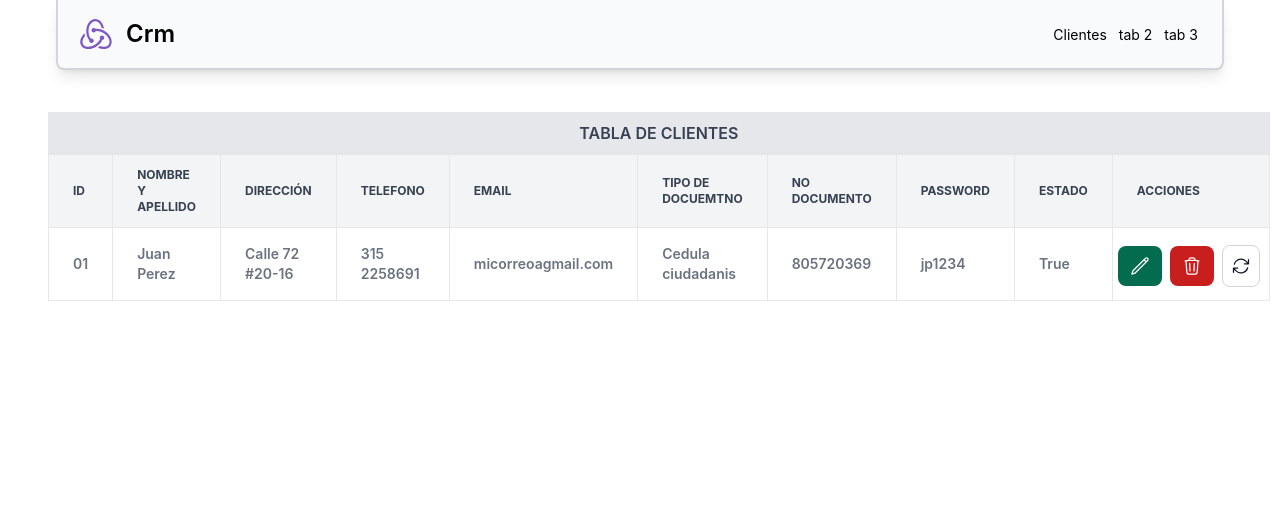
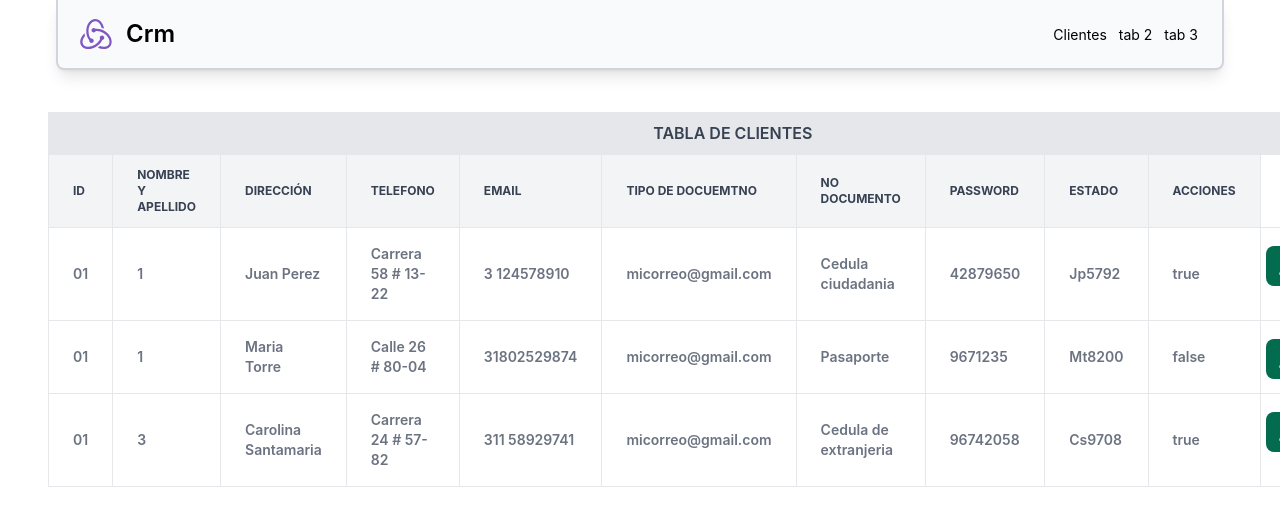
Before and after one commit to mandresblac/proyectoCrm, an Angular app: page /dashboard in a window 1280 px wide. Shown: the top 526 px of the page. Built offline with nearby package versions, Linux system fonts and the light colour scheme.

Commit message:
commit 15

```diff
--- a/src/app/components/sign-up/sign-up.component.html
+++ b/src/app/components/sign-up/sign-up.component.html
@@ -65,3 +65,4 @@
     Registrarse
   </button>
 </form>
+<!-- <app-ver-clientes [usuarios]="usuarios" /> -->
--- a/src/app/components/sign-up/sign-up.component.ts
+++ b/src/app/components/sign-up/sign-up.component.ts
@@ -4,10 +4,11 @@ import { VerClientesComponent } from '../../pages/ver-clientes/ver-clientes.comp
 @Component({
   selector: 'app-sign-up',
   standalone: true,
-  imports: [VerClientesComponent],
+  imports: [],
   templateUrl: './sign-up.component.html',
   styleUrl: './sign-up.component.css'
 })
 export class SignUpComponent {
+// usuarios: { id: number; nombre: string; direccion: string;
 
 }
--- a/src/app/core/interfaces/cliente.ts
+++ b/src/app/core/interfaces/cliente.ts
@@ -1,7 +1,7 @@
 export interface Cliente {
   id: number,
   nombre: string,
-  dirección: string,
+  direccion: string,
   telefono: string,
   email: string,
   tipoDocumento: string,
--- a/src/app/pages/ver-clientes/ver-clientes.component.html
+++ b/src/app/pages/ver-clientes/ver-clientes.component.html
@@ -25,16 +25,18 @@
     </thead>
 
     <tbody>
+      @for (cliente of misClientes; track $index) {
       <tr class="bg-white border-b dark:bg-gray-800 dark:border-gray-700">
         <td scope="border row" class="px-6 py-4">01</td>
-        <td class="border px-6 py-4">Juan Perez</td>
-        <td class="border px-6 py-4">Calle 72 #20-16</td>
-        <td class="border px-6 py-4">315 2258691</td>
-        <td class="border px-6 py-4">micorreoagmail.com</td>
-        <td class="border px-6 py-4">Cedula ciudadanis</td>
-        <td class="border px-6 py-4">805720369</td>
-        <td class="border px-6 py-4">jp1234</td>
-        <td class="border px-6 py-4">True</td>
+        <td class="border px-6 py-4">{{ cliente.id }}</td>
+        <td class="border px-6 py-4">{{ cliente.nombre }}</td>
+        <td class="border px-6 py-4">{{ cliente.direccion }}</td>
+        <td class="border px-6 py-4">{{ cliente.telefono }}</td>
+        <td class="border px-6 py-4">{{ cliente.email }}</td>
+        <td class="border px-6 py-4">{{ cliente.tipoDocumento }}</td>
+        <td class="border px-6 py-4">{{ cliente.numeroDocumento }}</td>
+        <td class="border px-6 py-4">{{ cliente.password }}</td>
+        <td class="border px-6 py-4">{{ cliente.estado }}</td>
         <td class="flex justify-center items-center mt-4 ml-1">
           <button
             type="button"
@@ -97,6 +99,7 @@
           </button>
         </td>
       </tr>
+      }
     </tbody>
   </table>
 </div>
--- a/src/app/pages/ver-clientes/ver-clientes.component.ts
+++ b/src/app/pages/ver-clientes/ver-clientes.component.ts
@@ -1,4 +1,5 @@
-import { Component, Input } from '@angular/core';
+import { Component, Input, OnInit } from '@angular/core';
+import { Cliente } from '../../core/interfaces/cliente';
 
 @Component({
   selector: 'app-ver-clientes',
@@ -7,6 +8,50 @@ import { Component, Input } from '@angular/core';
   templateUrl: './ver-clientes.component.html',
   styleUrl: './ver-clientes.component.css'
 })
-export class VerClientesComponent {
-  // @Input() data: string = 'Hola mundo';
+export class VerClientesComponent implements OnInit {
+
+  misClientes: Cliente[] = [];
+
+  ngOnInit() {
+    this.misClientes.push(
+      {
+        id: 1,
+        nombre: "Juan Perez",
+        direccion: "Carrera 58 # 13-22",
+        telefono: "3 124578910",
+        email: "micorreo@gmail.com",
+        tipoDocumento: "Cedula ciudadania",
+        numeroDocumento: "42879650",
+        password: "Jp5792",
+        estado: true
+      },
+      {
+        id: 1,
+        nombre: "Maria Torre",
+        direccion: "Calle 26 # 80-04",
+        telefono: "31802529874",
+        email: "micorreo@gmail.com",
+        tipoDocumento: "Pasaporte",
+        numeroDocumento: "9671235",
+        password: "Mt8200",
+        estado: false
+      },
+      {
+        id: 3,
+        nombre: "Carolina Santamaria",
+        direccion: "Carrera 24 # 57-82",
+        telefono: "311 58929741",
+        email: "micorreo@gmail.com",
+        tipoDocumento: "Cedula de extranjeria",
+        numeroDocumento: "96742058",
+        password: "Cs9708",
+        estado: true
+      }
+    );
+
+    // Iteracion de clientes
+      this.misClientes.forEach((cliente) => {
+        console.log("Mis clientes", cliente);
+      });
+  }
 }
```
